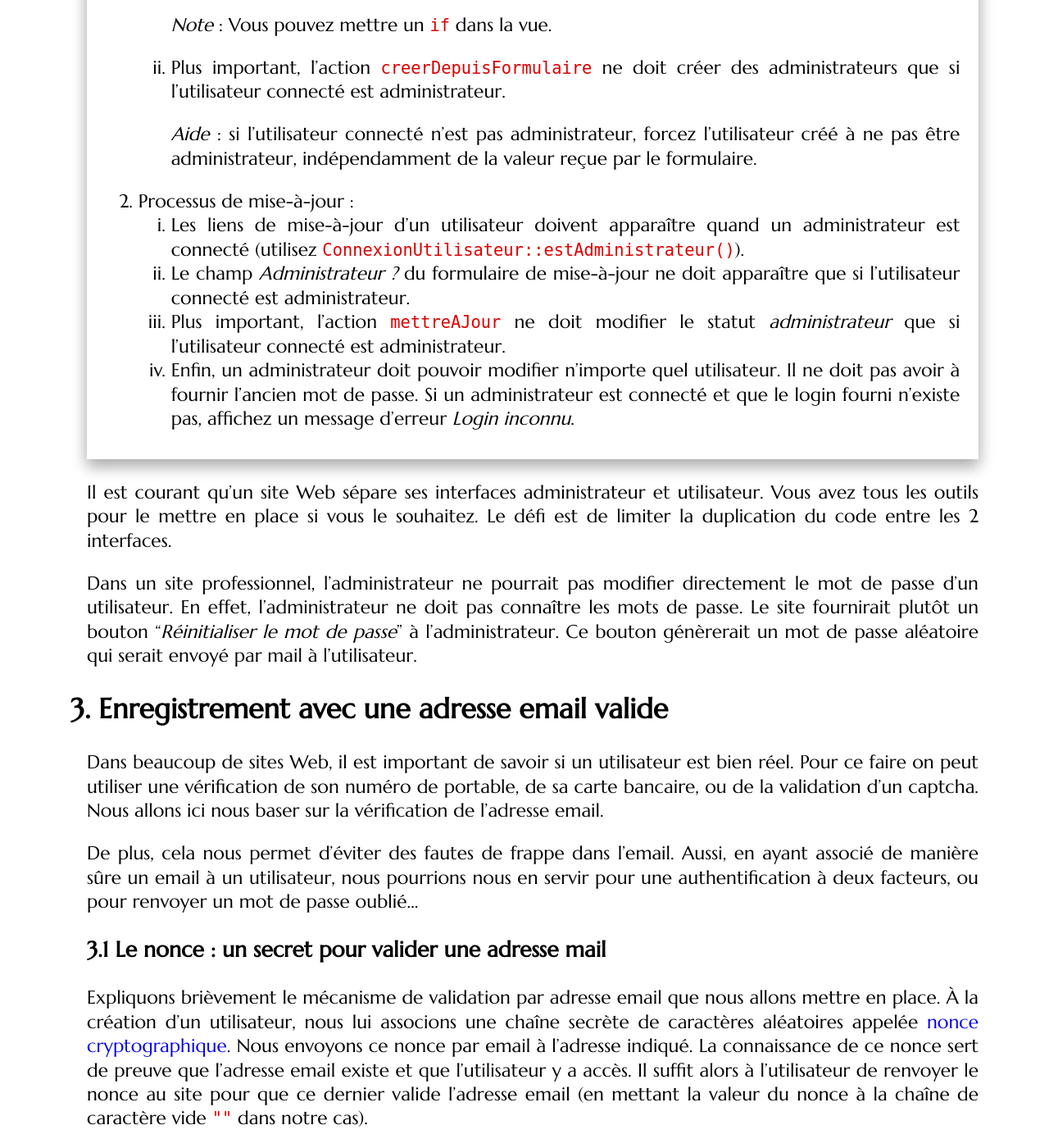
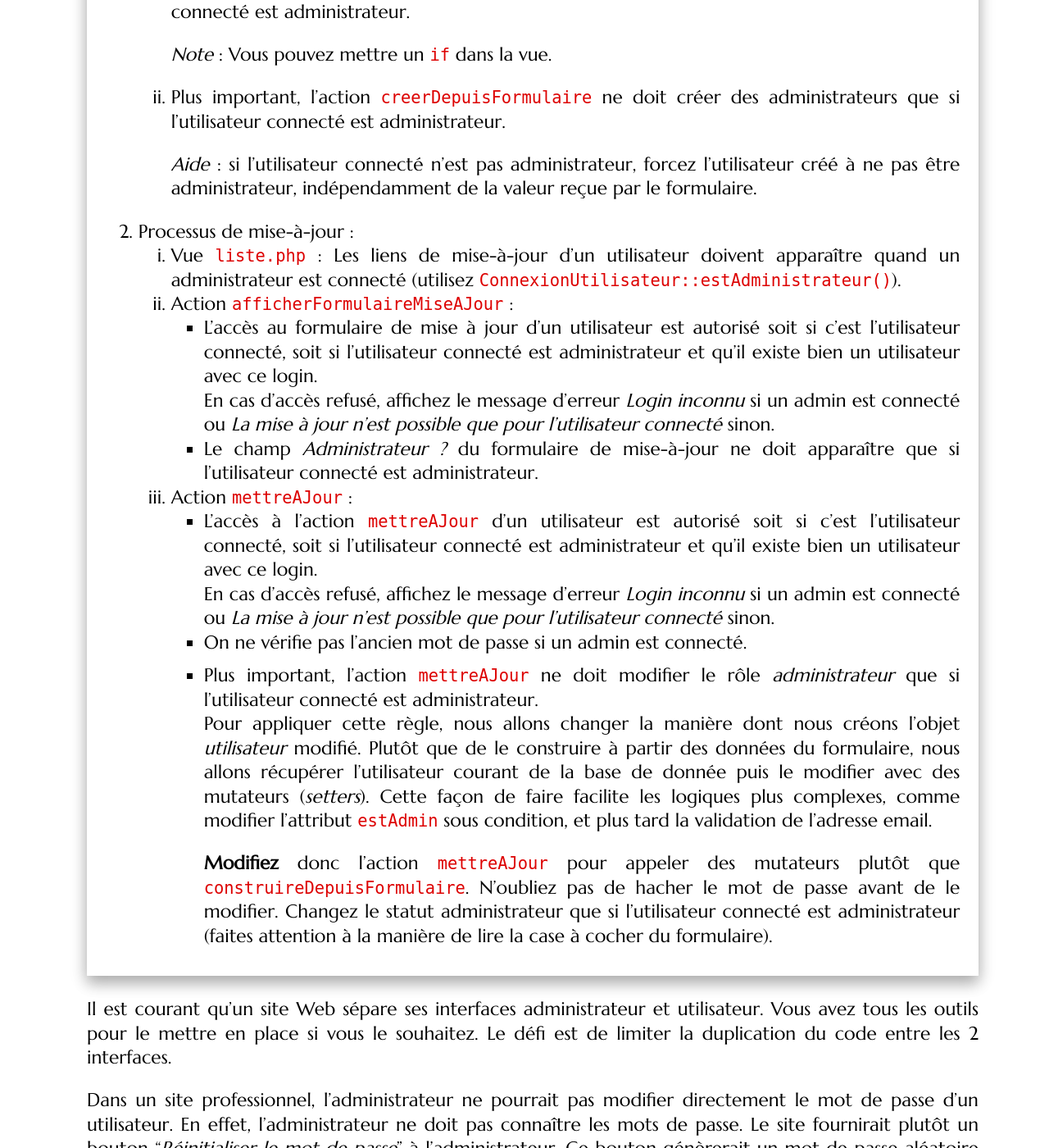
Before and after one commit to romainlebreton/R3.01-DeveloppementWeb, a Jekyll site: the page built from tutorials/tutorial8.md, in a window 1280 px wide and 1400 px high, scrolled down 15916 px. Shown: the whole window at 82% size. Built offline with Jekyll 4.4.1, drawn with Linux system fonts in a browser that asks for light colours; some web fonts are replaced; some of the changed text lies outside the part shown.

Commit message:
TD8 jusqu'à l'email de validation (non compris)

````diff
--- a/tutorials/tutorial8.md
+++ b/tutorials/tutorial8.md
@@ -294,25 +294,10 @@ Nous allons modifier la création d'un utilisateur.
    1. rajoutez la condition que les deux champs mot de passe doivent coïncider
       avant de sauvegarder l'utilisateur. En cas d'échec, appelez à l'action d'erreur `afficherErreur` avec un message *Mots de passe distincts*.
 
-   2. Nous allons changer la manière de construire un objet métier
-      *utilisateur* à partir des données `$_GET` du formulaire. Jusqu'à
-      présent, nous appelions `Utilisateur::__construct()` ou de manière
-      équivalente `UtilisateurRepository::construireDepuisTableauSQL()`. Mais ces méthodes
-      sont faites pour prendre en entrée un résultat SQL (sous forme de
-      tableau). À cause du mot de passe qui est en clair dans le formulaire,
-      mais haché dans la BDD, il faut changer le code.
-
-      * Créez une méthode
-      ```php
-      public static function construireDepuisFormulaire (array $tableauFormulaire) : Utilisateur
-      ```
-      dans la classe `Utilisateur`. Elle appelle le constructeur de
-      `Utilisateur` en hachant d'abord le mot de passe.
-      * Mettez à jour l'action `creerDepuisFormulaire` pour appeler `construireDepuisFormulaire()`.
-      * Puisque `construireDepuisTableauSQL()` n'est présent que dans
-        `AbstractRepository` ou ses classes filles (`UtilisateurRepository`,
-        `TrajetRepository`, ...), passez sa visibilité de `public` à
-        `protected` dans `AbstractRepository` et ses classes filles.
+   2. Modifiez la méthode `ControleurUtilisateur::construireDepuisFormulaire`
+      qui construit un objet métier *utilisateur* à partir des données `$_GET`
+      du formulaire pour qu'elle appelle le constructeur de `Utilisateur` en
+      hachant d'abord le mot de passe.
 
 2. Rajoutons au menu de notre site un lien pour s'inscrire. Dans le menu de la
    vue générique `vueGenerale.php`, rajoutez une icône cliquable ![icône
@@ -330,17 +315,10 @@ Rajoutons des mots de passe dans la mise à jour d'un utilisateur.
 <div class="exercise">
 
 1. Modifier la vue `formulaireMiseAJour.php` pour ajouter trois champs *password* : l'ancien mot de passe, le nouveau qu'il faut écrire 2 fois pour ne pas se tromper.
-2. Modifiez l'action `mettreAJour` :
-   * vérifiez que les 2 nouveaux mots de passe coïncident. En cas d'échec,
-     appelez à l'action d'erreur `afficherErreur` avec un message *Mots de
-     passe distincts*.
-   * Vérifiez que l'ancien mot de passe est correct. En cas d'échec, appelez à
-     l'action d'erreur `afficherErreur` avec un message *Ancien mot de passe
-     erroné*.
-   * Le cas échéant, mettez à jour votre utilisateur en appelant les *setter*.
-     N'oubliez pas de hacher le mot de passe. Enfin, effectuez la mise à jour
-      dans la base de données.
-3. Testez la mise à jour du mot de passe d'un utilisateur.
+2. Testez la mise à jour du mot de passe d'un utilisateur (qui doit marcher car elle appelle `construireDepuisFormulaire` que nous avons mis à jour).
+   **Note :** Nous ferons prochainement les vérifications de l'ancien mot de passe, de l'égalité des 2 nouveaux mots de passe.
+
+   <!-- L'utilisation des setter pour modifier l'utilisateur aurait permis que le formulaire ne renvoie pas toutes les données -->
 </div>
 
 ## Sécurisation d'une page avec les sessions
@@ -426,13 +404,13 @@ Procédons en plusieurs étapes :
    2. Puis, il faut récupérer l'utilisateur ayant le login transmis. Ceci
       permettra de vérifier que ce login existe bien et que le mot de passe
       transmis est correct (utiliser une méthode de la classe `MotDePasse`).
-      Sinon, appelez `afficherErreur` avec le message *Login inconnu*.
+      Sinon, appelez `afficherErreur` avec le message *Login et/ou mot de passe incorrect*.
    3. Enfin, vous pouvez connecter l'utilisateur (utiliser une méthode de la
       classe `ConnexionUtilisateur`).
       <!-- ICI TODO Afficher la vue utilisateurConnecte ! -->
       Affichez une nouvelle vue `utilisateur\utilisateurConnecte.php` qui écrit
       un message *Utilisateur connecté* puis appelle la vue `detail.php` pour
-      afficher l'utilisateur connecté. Cette vue est similaire à `utilisateurCree.php`.
+      afficher l'utilisateur connecté.
 
 </div>
 
@@ -457,6 +435,12 @@ Codons maintenant la déconnexion.
    *Note :* Toutes les vues `utilisateurConnecte.php`,
    `utilisateurDeconnecte.php`, `utilisateurCree.php`, `utilisateurMisAJour.php`
    et `utilisateurSupprime.php` sont bien sûr redondantes. Nous résoudrons ce problème lors du TD9 sur les messages Flash.
+
+3. Testez qu'un clic sur vos deux nouvelles icônes
+   ![user]({{site.baseurl}}/assets/TD8/user.png) et
+   ![deconnexion]({{site.baseurl}}/assets/TD8/logout.png) marche bien.
+
+   *Question innocente* 👼 : Est-ce que le clic sur ![user]({{site.baseurl}}/assets/TD8/user.png) pour un utilisateur de login `&a=b` marche bien ?
 
 </div>
 
@@ -515,10 +499,10 @@ l'action `mettreAJour`.
    traitement. Passez temporairement votre formulaire en cette méthode si
    nécessaire.
 
-2. Mettez à jour l'action `mettreAJour` du contrôleur *utilisateur*  pour qu'il
+2. Mettez à jour l'action `mettreAJour` du contrôleur *utilisateur* pour qu'il
    effectue toutes les vérifications suivantes, avec `afficherErreur` en cas
    de problème :
-   * vérifiez que tous les champs obligatoires du formulaire ont été transmis.
+   * vérifiez que tous les champs obligatoires du formulaire ont été transmis ;
    * Vérifiez que le login existe ;
    * Vérifiez que les 2 nouveaux mots de passe coïncident ;
    * Vérifiez que l'ancien mot de passe est correct ;
@@ -556,23 +540,79 @@ Commençons par rajouter un attribut `estAdmin` à notre classe métier
 
 1. Mettez à jour la classe métier `Utilisateur` (dossier `src/Modele/DataObject`) :
    1. ajoutez un attribut `private bool $estAdmin`,
-   1. mettez à jour le constructeur,
-   1. rajoutez un getter et un setter,
-   1. mettez à jour la méthode `formatTableau` (qui fournit les données des
+   2. mettez à jour le constructeur,
+   3. rajoutez un getter et un setter,
+
+2. Mettez à jour la classe de persistance `UtilisateurRepository` :
+   1. mettez à jour `getNomsColonnes`,
+   2. mettez à jour la méthode `formatTableauSQL` (qui fournit les données des
       requêtes SQL préparées).
 
-      **Attention** : SQL stocke différemment les booléens que PHP. En SQL, on
-      encode `false` avec l'entier `0` et `true` avec l'entier `1`. Il faut donc
-      que votre méthode `formatTableau` renvoie `0` ou `1` pour le champ
-      `estAdminTag`.
-   2. Mettez à jour `construireDepuisFormulaire` avec `return null;`. Nous
-      complèterons cette fonction correctement plus tard.
+      **Rappel** : SQL stocke différemment les booléens que PHP (*cf.*
+      `nonFumeur` des trajets). En SQL, on encode `false` avec l'entier `0` et
+      `true` avec l'entier `1`. Il faut donc que votre méthode
+      `formatTableauSQL` renvoie `0` ou `1` pour le champ `estAdminTag`.
+   3. mettez à jour `construireDepuisTableauSQL` (qui permet de construire un
+      utilisateur à partir de la sortie d'une requête SQL).
 
-2. Mettez à jour la classe de persistance `UtilisateurRepository` :
-   1. mettez à jour `construireDepuisTableauSQL` (qui permet de construire un utilisateur à partir de la sortie d'une requête SQL),
-   2. mettez à jour `getNomsColonnes`.
+      **Note :** Pas besoin ici de convertir le booléen SQL (0 ou 1) vers un
+      booléen PHP car PHP le fait automatiquement.
 
 </div>
+
+
+#### Rôle administrateur lors de la création d'un utilisateur
+
+
+Modifions le processus de création d'un utilisateur pour intégrer cette nouvelle
+donnée.
+
+<div class="exercise">
+
+1. Rajoutez un bouton `checkbox` au formulaire de création
+   ```html
+   <p class="InputAddOn">
+         <label class="InputAddOn-item" for="estAdmin_id">Administrateur</label>
+         <input class="InputAddOn-field" type="checkbox" placeholder="" name="estAdmin" id="estAdmin_id">
+   </p>
+   ```
+2. Mettez à jour `construireDepuisFormulaire` de `ControleurUtilisateur`.
+
+   **Rappel** : Les formulaires transmettent le booléen associé à une
+   `checkbox` de manière spécifique (*cf.* `nonFumeur` des trajets). Si la
+   case est cochée, alors `estAdmin=on` sera transmis. Si la case n'est pas
+   cochée, aucune donnée n'est transmise.
+
+3. Vérifiez dans PHPMyAdmin que vous arrivez à créer des utilisateurs
+   administrateurs ou non.
+
+</div>
+
+#### Rôle administrateur lors de la mise à jour d'un utilisateur
+
+Passons au processus de mise-à-jour.
+
+<div class="exercise">
+
+1. Rajoutez un bouton `checkbox` au formulaire de mise-à-jour
+   ```html
+   <p class="InputAddOn">
+         <label class="InputAddOn-item" for="estAdmin_id">Administrateur</label>
+         <input class="InputAddOn-field" type="checkbox" placeholder="" name="estAdmin" id="estAdmin_id">
+   </p>
+   ```
+   Faites en sorte que le bouton soit pré-coché ([attribut
+   `checked`](https://developer.mozilla.org/fr/docs/Web/HTML/Element/Input/checkbox#attr-checked))
+   si l'utilisateur est déjà administrateur.
+
+2. Vérifiez que la mise à jour fonctionne.
+
+</div>
+
+#### Sécurisation du rôle administrateur
+
+Nous allons modifier la sécurité de notre site pour qu'un *administrateur* ait
+tous les droits.
 
 Mettons à jour la classe utilitaire `ConnexionUtilisateur`.
 
@@ -592,47 +632,7 @@ Mettons à jour la classe utilitaire `ConnexionUtilisateur`.
 
 </div>
 
-Modifions le processus de création d'un utilisateur pour intégrer cette nouvelle
-donnée.
-
-<div class="exercise">
-
-1. Rajoutez un bouton `checkbox` au formulaire de création
-   ```html
-   <p class="InputAddOn">
-         <label class="InputAddOn-item" for="estAdmin_id">Administrateur</label>
-         <input class="InputAddOn-field" type="checkbox" placeholder="" name="estAdmin" id="estAdmin_id">
-   </p>
-   ```
-
-1. Pour que l'action `creerDepuisFormulaire` arrive à construire un utilisateur et à le
-   sauvegarder en base de données, il ne manque que la mise à jour de la méthode
-   `construireDepuisFormulaire`. Si la case est cochée, alors `estAdmin=on`
-   sera transmis. Si la case n'est pas cochée, aucune donnée liée au `checkbox`
-   n'est rajoutée.
-
-   **Mettez à jour** la méthode `construireDepuisFormulaire` avec ces
-   explications. Vérifiez dans PHPMyAdmin que vous arrivez à créer des
-   utilisateurs administrateurs ou non.
-
-</div>
-
-Passons au processus de mise-à-jour.
-
-<div class="exercise">
-
-1. Rajoutez un bouton `checkbox` au formulaire de mise-à-jour. Faites en sorte
-   que le bouton soit pré-coché ([attribut
-   `checked`](https://developer.mozilla.org/fr/docs/Web/HTML/Element/Input/checkbox#attr-checked))
-   si l'utilisateur est déjà administrateur.
-
-2. Dans l'action `mettreAJour`, rajoutez un appel au setter `setEstAdmin`. Vérifiez
-   que la mise à jour fonctionne.
-
-</div>
-
-Nous allons modifier la sécurité de notre site pour qu'un *administrateur* ait
-tous les droits.
+Nous pouvons maintenant coder la logique d'autorisation d'accès.
 
 <div class="exercise">
 
@@ -651,17 +651,41 @@ tous les droits.
 
 
 1. Processus de mise-à-jour :
-   1. Les liens de mise-à-jour d'un utilisateur doivent apparaître quand un
-      administrateur est connecté (utilisez
-   `ConnexionUtilisateur::estAdministrateur()`).
-   1. Le champ *Administrateur ?* du formulaire de mise-à-jour ne doit
-   apparaître que si l'utilisateur connecté est administrateur.
-   1. Plus important, l'action `mettreAJour` ne doit modifier le statut
-      *administrateur* que si l'utilisateur connecté est administrateur.
-   2. Enfin, un administrateur doit pouvoir modifier n'importe quel utilisateur.
-      Il ne doit pas avoir à fournir l'ancien mot de passe. Si un administrateur
-      est connecté et que le login fourni n'existe pas, affichez un message
-      d'erreur *Login inconnu*.
+   1. Vue `liste.php` : Les liens de mise-à-jour d'un utilisateur doivent
+      apparaître quand un administrateur est connecté (utilisez
+      `ConnexionUtilisateur::estAdministrateur()`).
+   2. Action `afficherFormulaireMiseAJour` :
+      * L'accès au formulaire de mise à jour d'un utilisateur est autorisé soit
+        si c'est l'utilisateur connecté, soit si l'utilisateur connecté est
+        administrateur et qu'il existe bien un utilisateur avec ce login.
+        En cas d'accès refusé, affichez le message d'erreur *Login inconnu* si
+        un admin est connecté ou *La mise à jour n'est possible que pour
+        l'utilisateur connecté* sinon.
+      * Le champ *Administrateur ?* du formulaire de mise-à-jour ne doit
+         apparaître que si l'utilisateur connecté est administrateur.
+   3. Action `mettreAJour` :
+      * L'accès à l'action `mettreAJour` d'un utilisateur est autorisé soit
+        si c'est l'utilisateur connecté, soit si l'utilisateur connecté est
+        administrateur et qu'il existe bien un utilisateur avec ce login.
+        En cas d'accès refusé, affichez le message d'erreur *Login inconnu* si
+        un admin est connecté ou *La mise à jour n'est possible que pour
+        l'utilisateur connecté* sinon.
+      * On ne vérifie pas l'ancien mot de passe si un admin est connecté.
+      * Plus important, l'action `mettreAJour` ne doit modifier le rôle
+        *administrateur* que si l'utilisateur connecté est administrateur.
+        Pour appliquer cette règle, nous allons changer la manière dont nous
+        créons l'objet *utilisateur* modifié. Plutôt que de le construire à
+        partir des données du formulaire, nous allons récupérer l'utilisateur
+        courant de la base de donnée puis le modifier avec des mutateurs
+        (*setters*). Cette façon de faire facilite les logiques plus complexes,
+        comme modifier l'attribut `estAdmin` sous condition, et plus tard la
+        validation de l'adresse email.
+
+        **Modifiez** donc l'action `mettreAJour` pour appeler des mutateurs
+        plutôt que `construireDepuisFormulaire`. N'oubliez pas de hacher le mot
+        de passe avant de le modifier. Changez le statut administrateur que si
+        l'utilisateur connecté est administrateur (faites attention à la manière
+        de lire la case à cocher du formulaire).
 
    <!--
    Attention un admin doit pouvoir modifier un utilisateur sans donner son ancien mot de passe
````
Also changed, not shown: other parts of tutorials/tutorial8.md (+6 -6 lines), index.md (+1 -1 lines).
